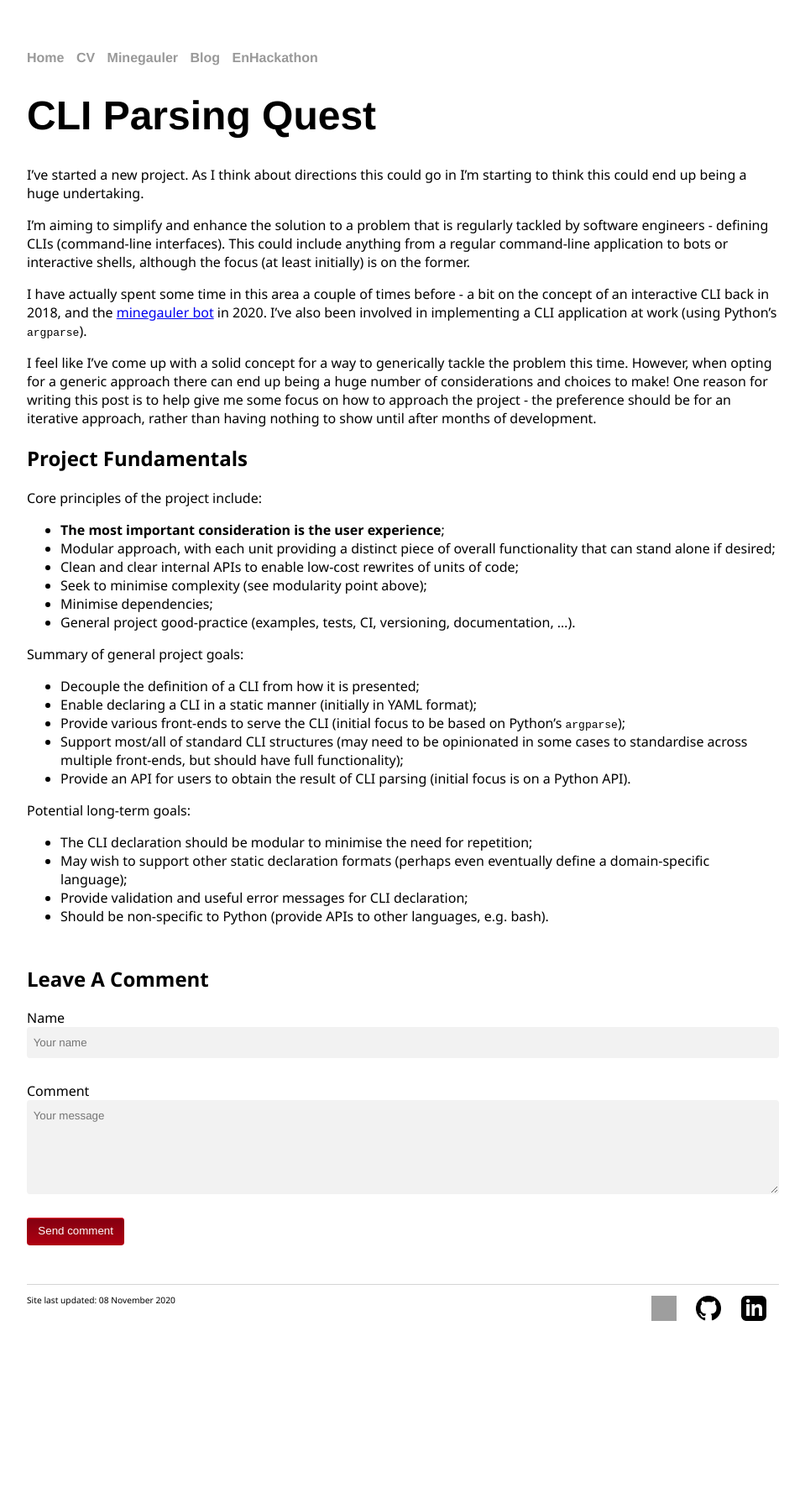
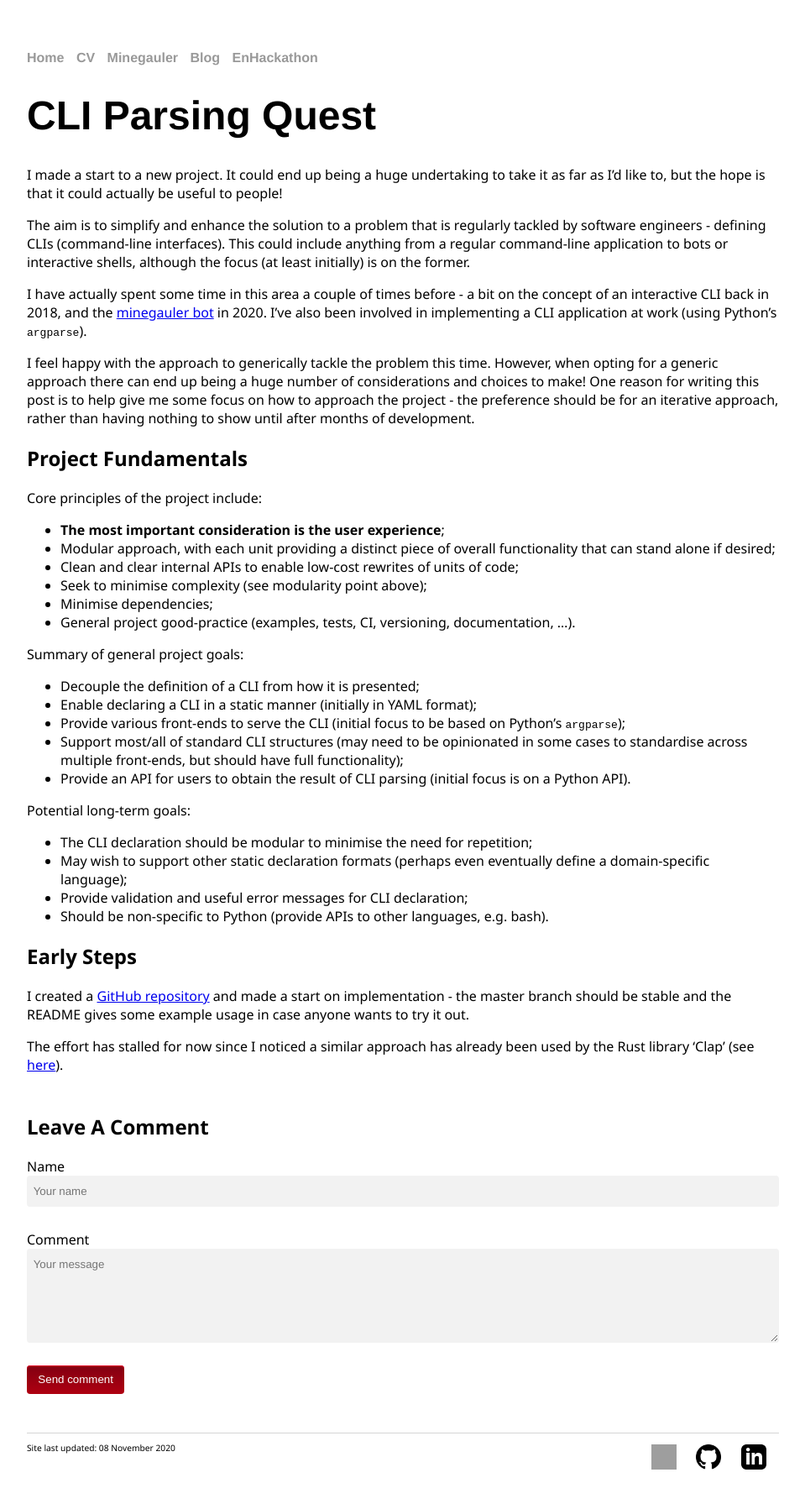
Before and after one commit to LewisGaul/LewisGaul.github.io, a Jekyll site: the page built from _posts/rough/2020-09-07-cli-parsing-quest.md, in a window 1280 px wide. Shown: the whole page at 84% size, without its empty margins (160-1119 px from the left). Built offline with Jekyll 4.4.1, drawn with Linux system fonts in a browser that asks for light colours; before the commit the page ends 1615 px from its top, so only the background shows below that; grey boxes are pictures that could not be loaded.

Commit message:
Small updates to the CLI parsing post

```diff
--- a/_posts/rough/2020-09-07-cli-parsing-quest.md
+++ b/_posts/rough/2020-09-07-cli-parsing-quest.md
@@ -6,13 +6,13 @@ tags: [python, cli, library]
 ---
 
 
-I've started a new project. As I think about directions this could go in I'm starting to think this could end up being a huge undertaking.
+I made a start to a new project. It could end up being a huge undertaking to take it as far as I'd like to, but the hope is that it could actually be useful to people!
 
-I'm aiming to simplify and enhance the solution to a problem that is regularly tackled by software engineers - defining CLIs (command-line interfaces). This could include anything from a regular command-line application to bots or interactive shells, although the focus (at least initially) is on the former.
+The aim is to simplify and enhance the solution to a problem that is regularly tackled by software engineers - defining CLIs (command-line interfaces). This could include anything from a regular command-line application to bots or interactive shells, although the focus (at least initially) is on the former.
 
 I have actually spent some time in this area a couple of times before - a bit on the concept of an interactive CLI back in 2018, and the [minegauler bot](https://github.com/LewisGaul/minegauler/blob/v4.0.5/server/bot/msgparse.py) in 2020. I've also been involved in implementing a CLI application at work (using Python's `argparse`).
 
-I feel like I've come up with a solid concept for a way to generically tackle the problem this time. However, when opting for a generic approach there can end up being a huge number of considerations and choices to make! One reason for writing this post is to help give me some focus on how to approach the project - the preference should be for an iterative approach, rather than having nothing to show until after months of development.
+I feel happy with the approach to generically tackle the problem this time. However, when opting for a generic approach there can end up being a huge number of considerations and choices to make! One reason for writing this post is to help give me some focus on how to approach the project - the preference should be for an iterative approach, rather than having nothing to show until after months of development.
 
 
 ## Project Fundamentals
@@ -37,3 +37,10 @@ Potential long-term goals:
  - May wish to support other static declaration formats (perhaps even eventually define a domain-specific language);
  - Provide validation and useful error messages for CLI declaration;
  - Should be non-specific to Python (provide APIs to other languages, e.g. bash).
+
+
+## Early Steps
+
+I created a [GitHub repository](https://github.com/LewisGaul/declarative-cli) and made a start on implementation - the master branch should be stable and the README gives some example usage in case anyone wants to try it out.
+
+The effort has stalled for now since I noticed a similar approach has already been used by the Rust library 'Clap' (see [here](https://github.com/clap-rs/clap#using-yaml)).
```
